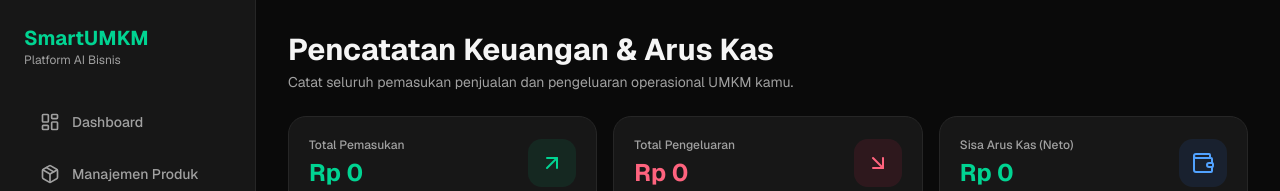
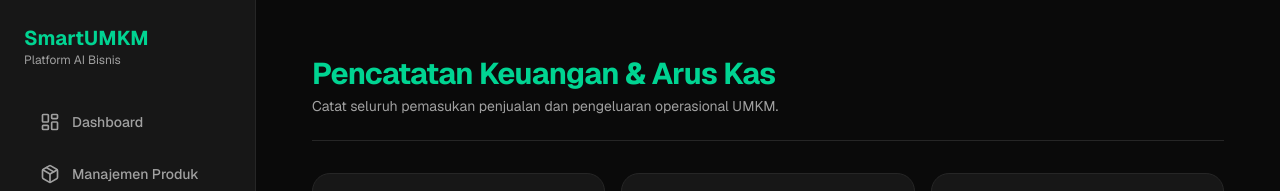
Before and after one commit to emil-prayoga/smart-umkm, a Next.js app: page /finance in a window 1280 px wide. Shown: the top 191 px of the page. Built offline with nearby package versions, Linux system fonts and the light colour scheme; no server answers; the database is empty.

Commit message:
edit header finance

```diff
--- a/app/finance/page.tsx
+++ b/app/finance/page.tsx
@@ -88,13 +88,16 @@
   const netBalance = totalIncome - totalExpense;
 
   return (
-    <div className="max-w-7xl mx-auto space-y-6">
+    <main className="bg-neutral-950 text-neutral-100 p-6 ">
+      <div className=" mx-auto min-h-screen  space-y-8">
       {/* HEADER */}
-      <div>
-        <h1 className="text-3xl font-bold text-neutral-100">Pencatatan Keuangan & Arus Kas</h1>
-        <p className="text-neutral-400 text-sm mt-1">
-          Catat seluruh pemasukan penjualan dan pengeluaran operasional UMKM kamu.
-        </p>
+       <div className="flex flex-col md:flex-row md:items-center justify-between gap-4 border-b border-neutral-800 pb-6">
+        <div>
+          <h1 className="text-3xl font-bold tracking-tight text-emerald-400">Pencatatan Keuangan & Arus Kas</h1>
+          <p className="text-neutral-400 text-sm mt-1">
+             Catat seluruh pemasukan penjualan dan pengeluaran operasional UMKM.
+          </p>
+        </div>
       </div>
 
       {/* RINGKASAN SALDO (CARDS) */}
@@ -282,7 +285,8 @@
             </div>
           )}
         </div>
+        </div>
       </div>
-    </div>
+    </main>
   );
 }
```
